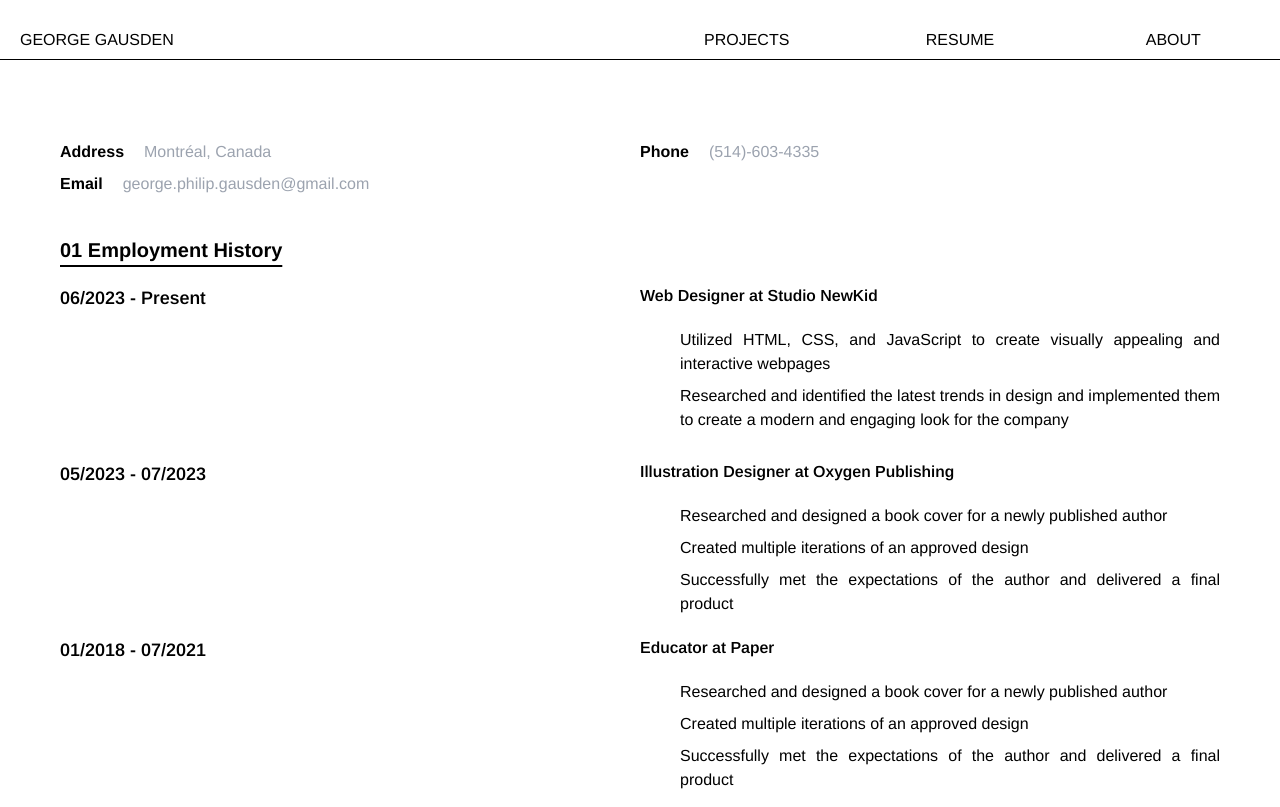
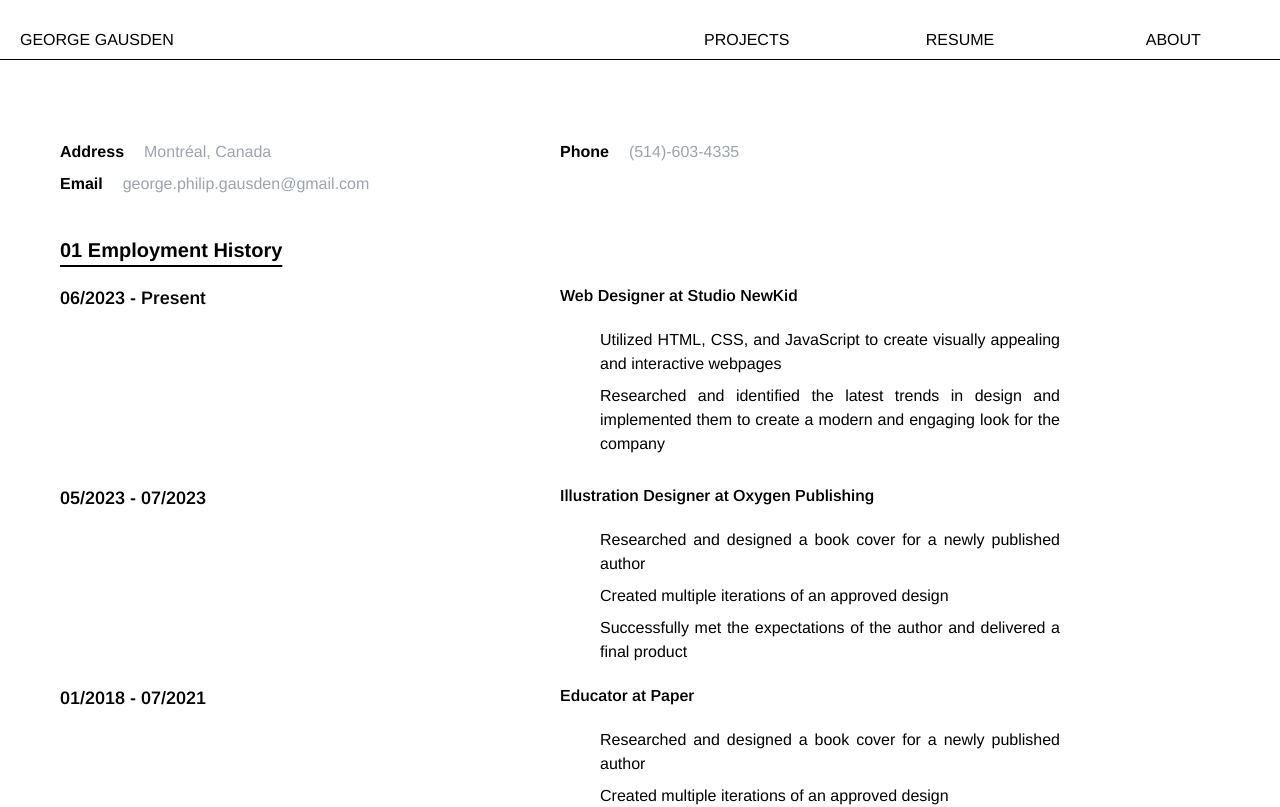
Before and after one commit to georgegausden/portfolio, a Next.js app: page /resume in a window 1280 px wide. Shown: the top 807 px of the page. Built offline with nearby package versions, Linux system fonts and the light colour scheme.

Commit message:
Update Resume page styling

```diff
--- a/app/resume/page.tsx
+++ b/app/resume/page.tsx
@@ -23,7 +23,7 @@ const MotionLi = ({ children }: { children: React.ReactNode }) => (
 
 export default function Resume() {
   return (
-    <div className="text-justify md:px-10 normal-case">
+    <div className="text-justify md:px-10 md:pr-[200px] normal-case">
       <h1 className="text-3xl align-middle mt-10"></h1>
 
       <div className="grid sm:grid-cols-1 md:grid-cols-2 mt-10">
```
